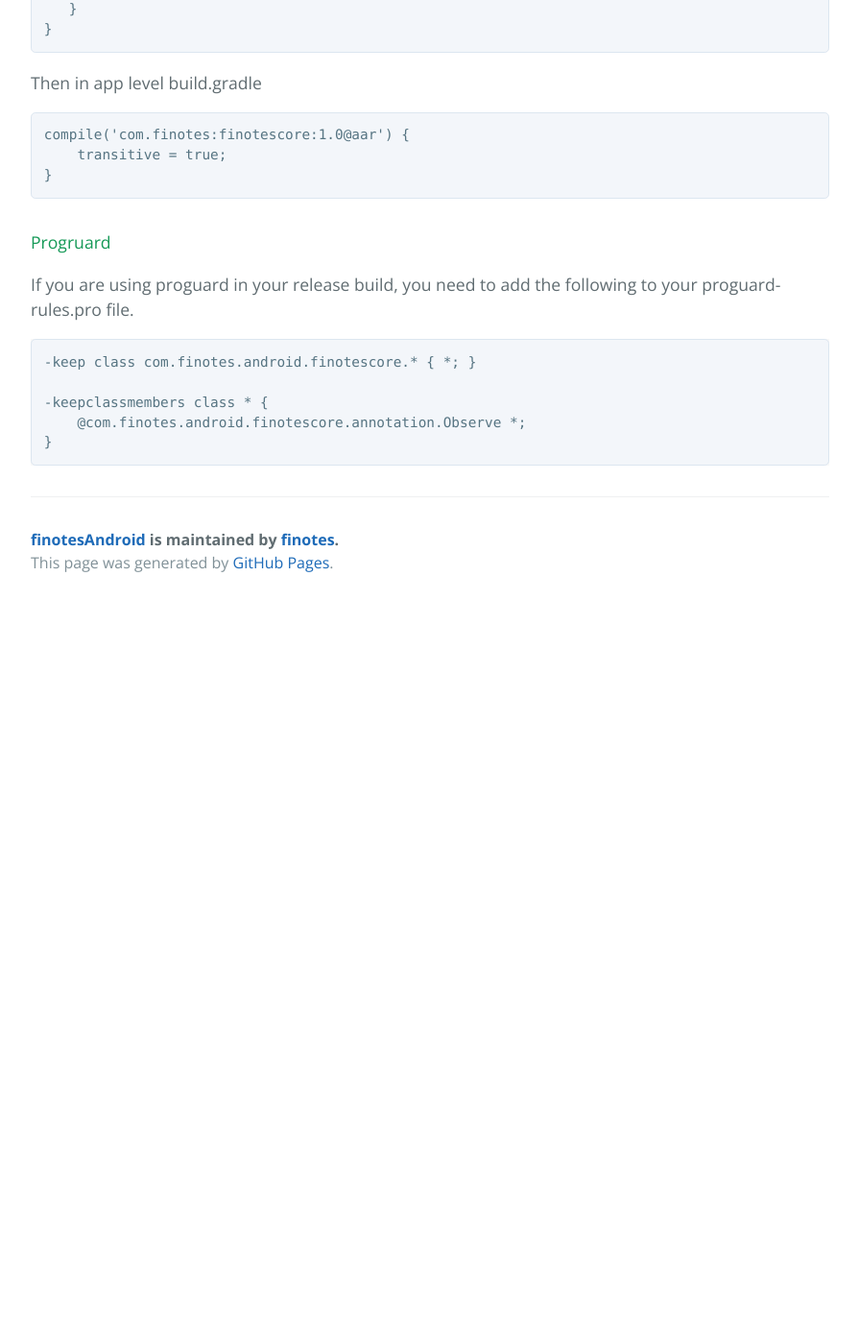
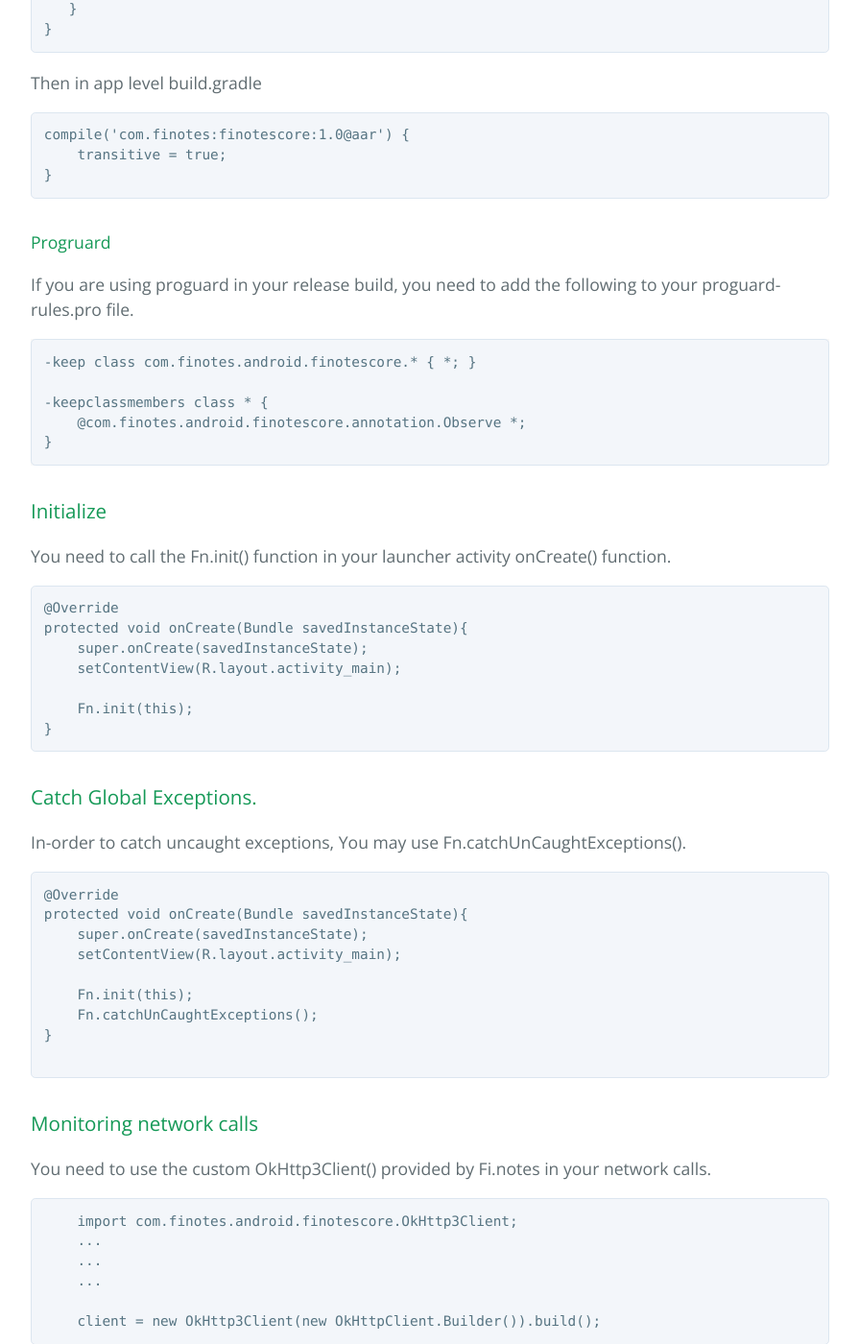
Before and after one commit to finotes/finotes.github.io, a Jekyll site: the page built from _posts/2018-01-19-android-java-docs.md, in a window 1280 px wide and 1400 px high, scrolled down 1023 px. Shown: the whole window at 96% size, without its empty margins (192-1087 px from the left). Built offline with Jekyll 4.4.1, drawn with Linux system fonts in a browser that asks for light colours; before the commit the page ends 1653 px from its top, so only the background shows below that; some of the changed text lies outside the part shown.

Commit message:
Update 2018-01-19-android-java-docs.md

````diff
--- a/_posts/2018-01-19-android-java-docs.md
+++ b/_posts/2018-01-19-android-java-docs.md
@@ -48,3 +48,66 @@ If you are using proguard in your release build, you need to add the following t
     @com.finotes.android.finotescore.annotation.Observe *;
 }
 ```
+
+### Initialize
+You need to call the Fn.init() function in your launcher activity onCreate() function.
+
+```Java
+@Override
+protected void onCreate(Bundle savedInstanceState){
+    super.onCreate(savedInstanceState);
+    setContentView(R.layout.activity_main);
+
+    Fn.init(this);
+}
+```
+### Catch Global Exceptions.
+In-order to catch uncaught exceptions, You may use Fn.catchUnCaughtExceptions().
+```Java
+@Override
+protected void onCreate(Bundle savedInstanceState){
+    super.onCreate(savedInstanceState);
+    setContentView(R.layout.activity_main);
+
+    Fn.init(this);
+    Fn.catchUnCaughtExceptions();
+}
+
+```
+
+### Monitoring network calls
+
+You need to use the custom OkHttp3Client() provided by Fi.notes in your network calls.
+
+
+```Java
+    import com.finotes.android.finotescore.OkHttp3Client;
+    ...
+    ...
+    ...
+
+    client = new OkHttp3Client(new OkHttpClient.Builder()).build();
+```
+
+
+All network calls using custom OkHttp3Client() provided by Fi.notes, from your application will be automatically monitored for issues like status code errors, timeout issues, exceptions and other failures.
+
+
+Add @Observe annotation to the same activity class (launcher Activity) where Fn.init() function was called.
+If needed, you may provide a timeout for the api calls along with the host names.
+
+
+```Java
+@Observe(domains = {
+        @Domain(hostName = "host.com"),
+        @Domain(hostName = "p.anotherhost.com", timeOut = 8000)
+        })
+public class MainActivity extends AppCompatActivity {
+
+
+    @Override
+    protected void onCreate(Bundle savedInstanceState) {
+        super.onCreate(savedInstanceState);
+        setContentView(R.layout.activity_main);
+    	   Fn.init(this);
+```
````
